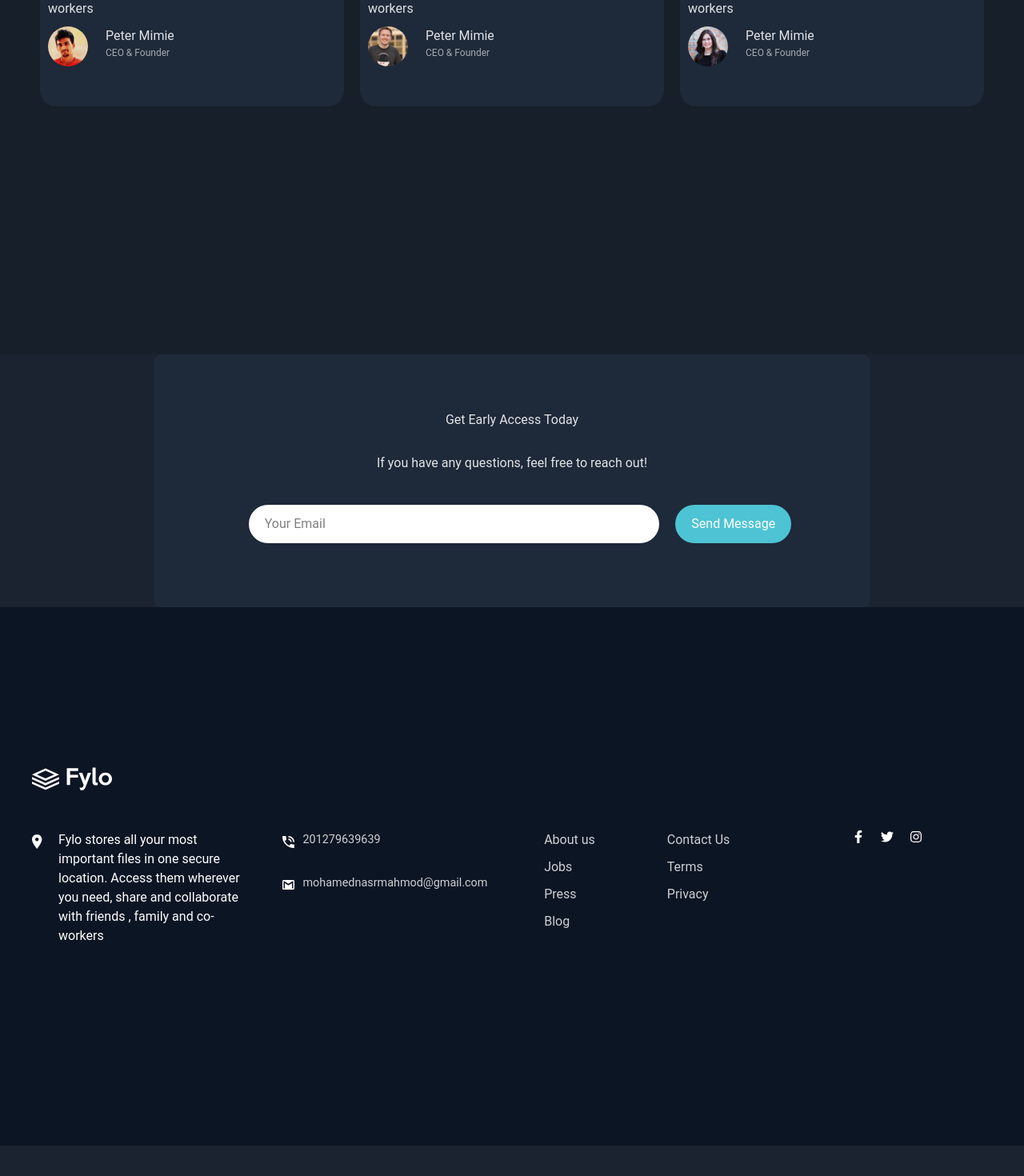
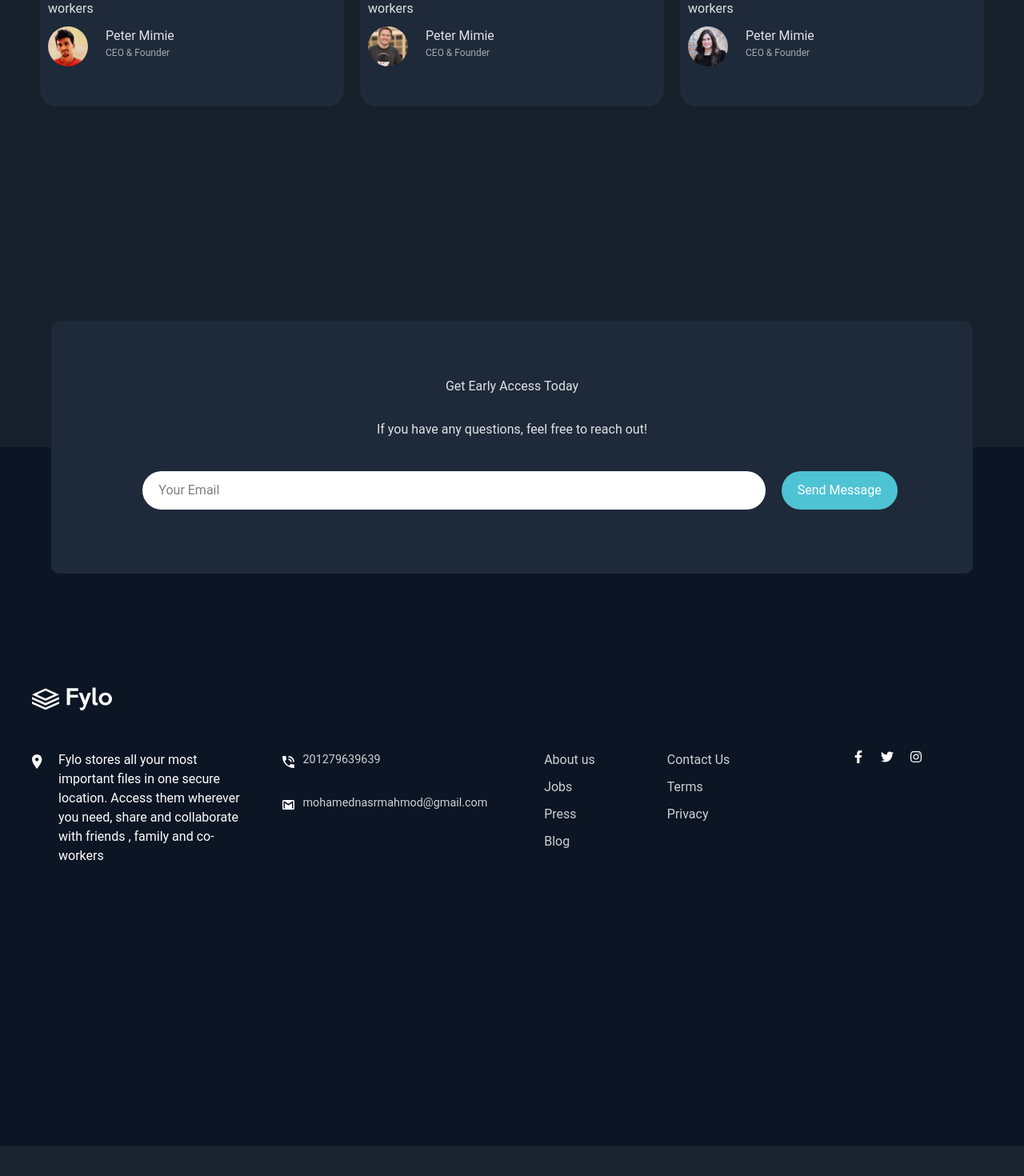
Before and after one commit to M0M0-NASR/Fylo-frontend-tailwind, a React (Vite) app: page / in a window 1280 px wide. Shown: the part 2712-4182 px from the top of the page at 80% size. Built offline with nearby package versions, Linux system fonts and the light colour scheme.

Commit message:
Fix Responisve in Opinons Companant

```diff
--- a/src/App.css
+++ b/src/App.css
@@ -42,6 +42,12 @@
   background-color: var(--second-background-color);
 
  }
+
+.contact {
+    background-color: var(--second-background-color);
+
+}
+
  @keyframes upDown {
       0%, 100% { transform: translateY(0); }
       50% { transform: translateY(-20px); }
--- a/src/components/Contact.jsx
+++ b/src/components/Contact.jsx
@@ -1,12 +1,12 @@
 function Contact() {
   return (
-    <div className="contact">
-      <div className="container flex flex-col gap-y-[30px] w-[70%] mx-auto text-center py-[70px] px-[20px] rounded-[10px]  bg-gray-800">
+    <div className="contact ">
+      <div className="container translate-y-[50%] flex flex-col gap-y-[30px] w-[90%] mx-auto text-center py-[70px] px-[20px] rounded-[10px]  bg-gray-800">
         <h2>Get Early Access Today</h2>
         <p>If you have any questions, feel free to reach out!</p>
         <form className="contact-form">
           <input
-            className="bg-white rounded-full text-black py-[12px] px-[20px]  w-[60%] mx-[20px] my-[10px]"
+            className="bg-white rounded-full text-black py-[12px] px-[20px] w-[80%]  sm:w-[70%] mx-[20px] my-[10px]"
             type="email"
             placeholder="Your Email"
             required
--- a/src/components/Footer.jsx
+++ b/src/components/Footer.jsx
@@ -16,7 +16,7 @@
     { id: 7, default: "#", link: "privacy", data: "Privacy" },
   ]);
   return (
-    <footer className=" bg-[#0c1524] text-white py-[200px] mt-[0px] px-[20px]">
+    <footer className=" bg-[#0c1524] text-white py-[300px] mt-[0px] px-[20px]">
       <div className="container mx-auto flex flex-col ">
         <div className="logo mb-[20px] sm:mb-0 w-[100px]">
           <img src="/src/assets/imgs/logo.svg" alt="Logo" />
--- a/src/components/Opinions.jsx
+++ b/src/components/Opinions.jsx
@@ -25,7 +25,7 @@
     },
   ]);
   return (
-    <section className="opinions bg-[--main-color] sm:py-[100px] sm:pb-[300px]">
+    <section className="opinions bg-[--main-color] sm:py-[100px] sm:pb-[100px]">
       <div className="container mx-auto">
         <div className="relative sm:top-[25px] sm:left-[10px] w-[0px] sm:w-[40px]">
           <img className="w-[50px]" src="src/assets/imgs/bg-quotes.png"></img>
```
